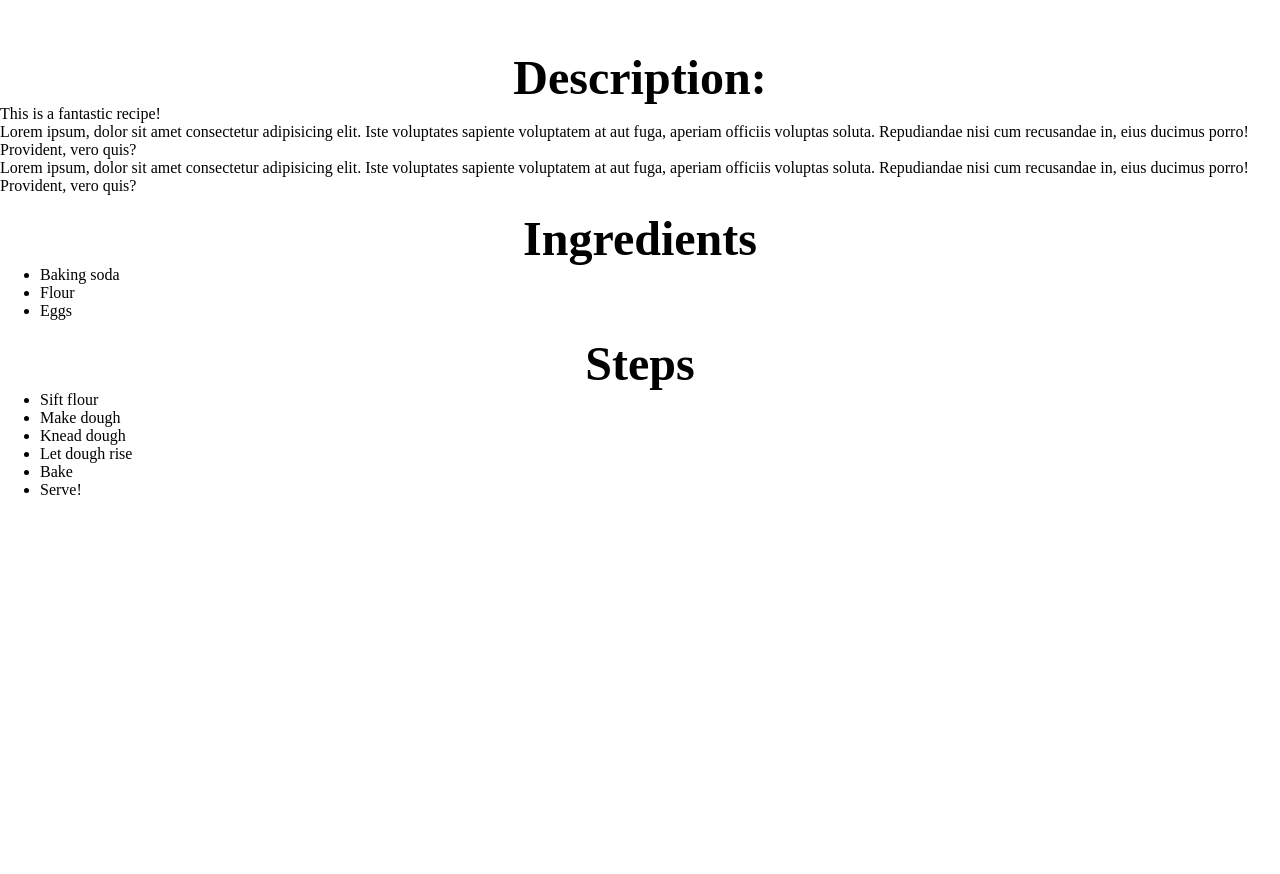
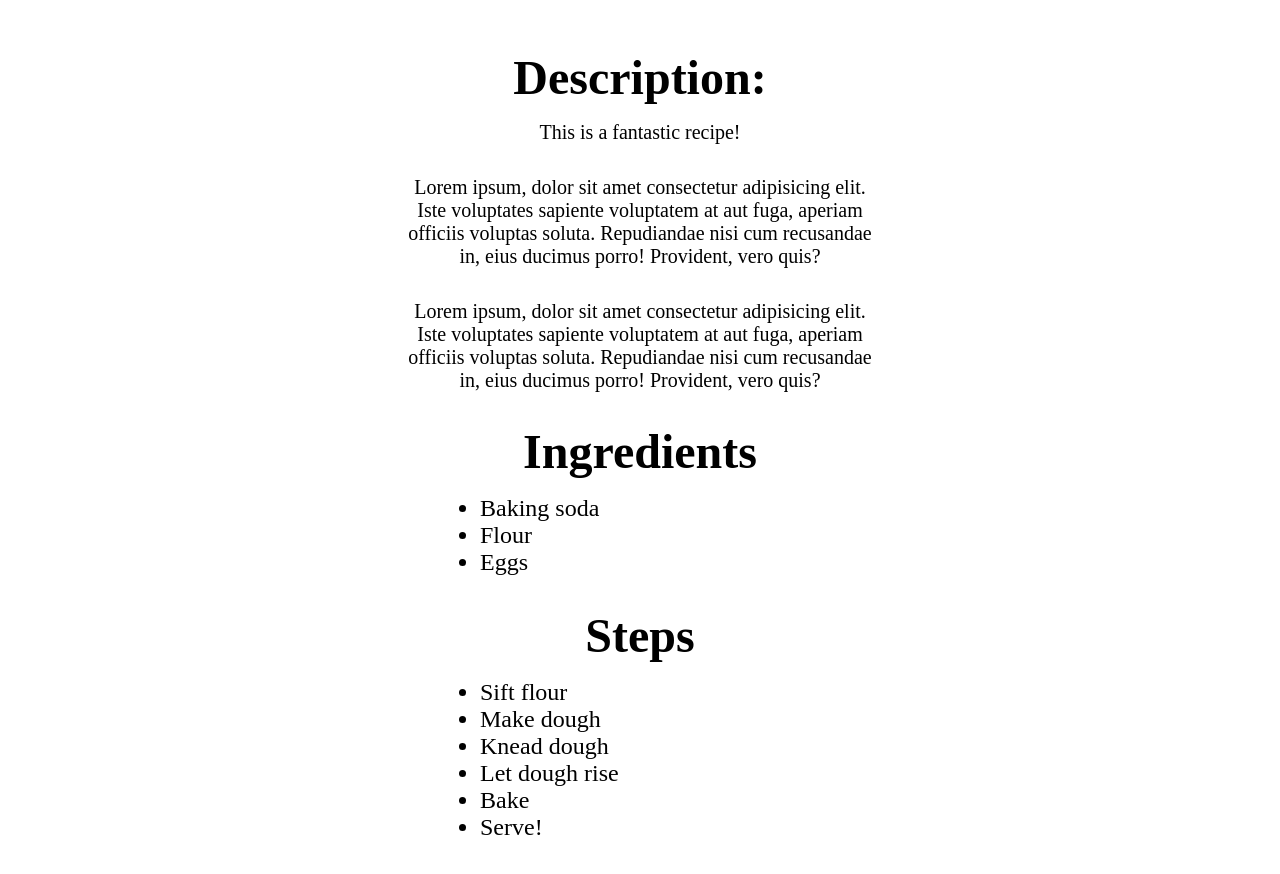
Before and after one commit to MSCompSci/odin-recipes, a plain HTML site: page recipes/bread.html in a window 1280 px wide. Shown: the part 780-1654 px from the top of the page. Before the commit the page ends 1279 px from the top, so only its background shows below. Drawn offline with Linux system fonts and the light colour scheme.

Commit message:
Style recipe text
Signed-off-by: MSCompSci <62676614+MSCompSci@users.noreply.github.com>

```diff
--- a/recipes/bread.html
+++ b/recipes/bread.html
@@ -6,7 +6,7 @@
     <link rel="stylesheet" href="../styles.css" />
     <title>Odin Recipes | Bread</title>
   </head>
-  <body>
+  <body class="recipe">
     <header>
       <h1>Bread</h1>
     </header>
--- a/styles.css
+++ b/styles.css
@@ -64,3 +64,22 @@ nav ul li a {
   height: auto;
   border-radius: 2rem;
 }
+
+.recipe {
+  padding-bottom: 2rem;
+}
+
+.recipe p {
+  text-align: center;
+  max-width: 30rem;
+  font-size: 1.25rem;
+  margin: 0 auto;
+  padding: 1rem;
+}
+
+.recipe ul {
+  max-width: 20rem;
+  font-size: 1.5rem;
+  padding: 1rem;
+  margin: 0 auto;
+}
```
Also changed, not shown: recipes/ice_cream.html (+1 -1 lines), recipes/lasagna.html (+1 -1 lines), recipes/pizza.html (+1 -1 lines).
